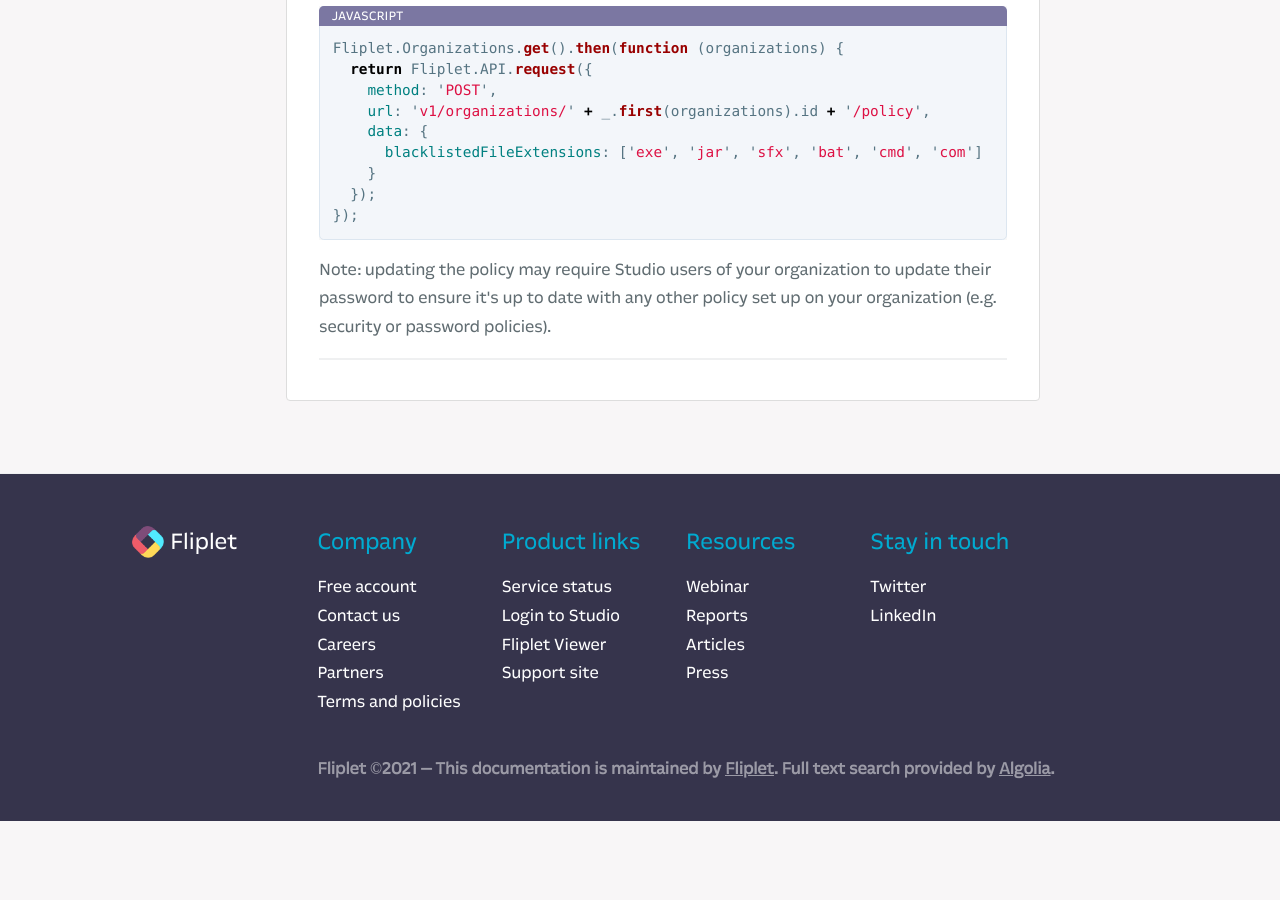
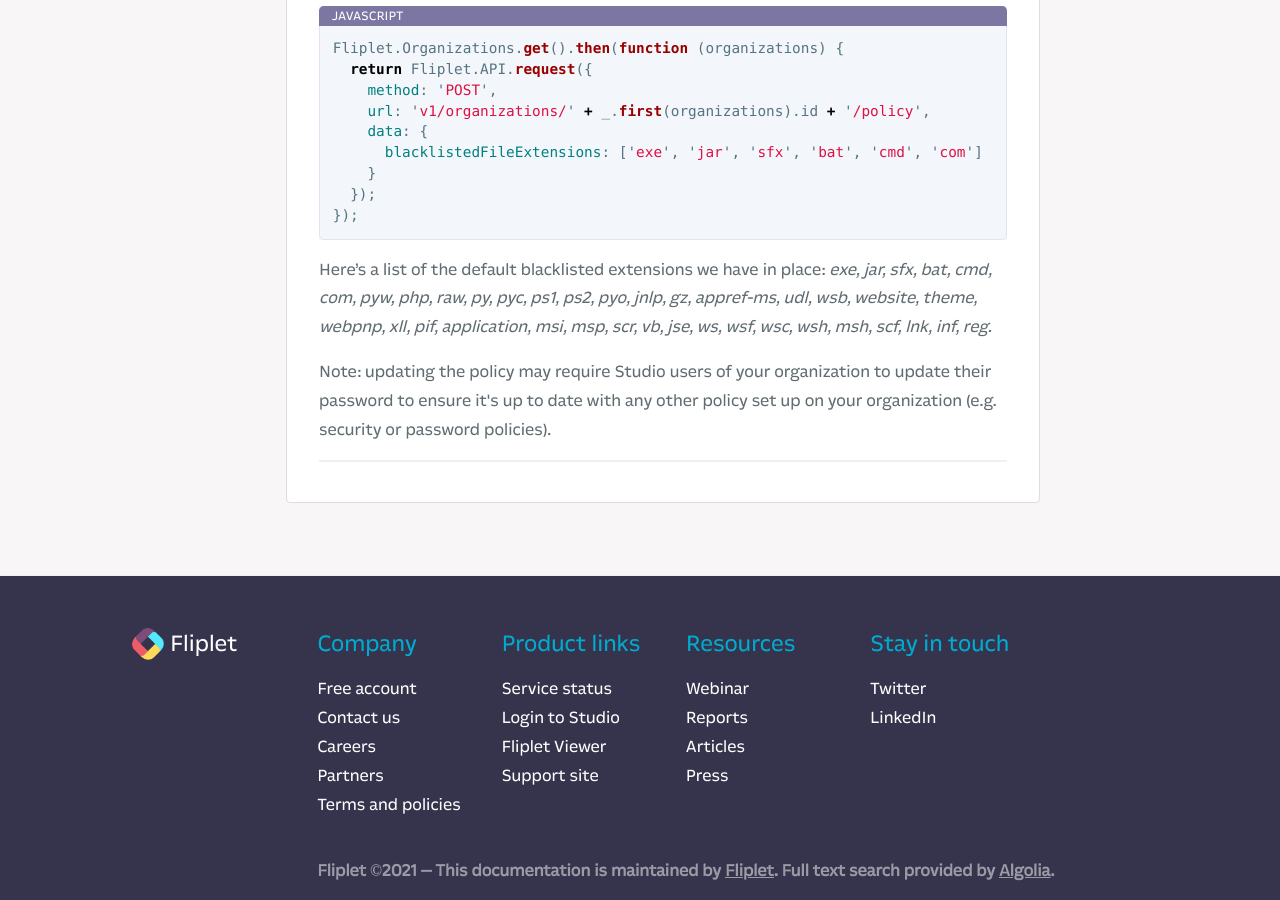
Before and after one commit to Fliplet/fliplet-cli, a Jekyll site: the page built from docs/API/core/organizations.md, in a window 1280 px wide and 900 px high, scrolled down 3232 px. Built offline with Jekyll 4.4.1, drawn with Linux system fonts in a browser that asks for light colours; nearby versions of some CDN libraries; our own code applies the rules of GitHub Pages for plain Markdown files; library files that are not in the unit come from our copies; comment, search, counter and statistics services are not loaded; a style sheet for code colours, icons or effects is not loaded; before the commit the page ends 4053 px from its top, so only the background shows below that.

Commit message:
added list of blacklisted extensions

````diff
--- a/docs/API/core/organizations.md
+++ b/docs/API/core/organizations.md
@@ -129,6 +129,8 @@
 });
 ```
 
+Here's a list of the default blacklisted extensions we have in place: *exe, jar, sfx, bat, cmd, com, pyw, php, raw, py, pyc, ps1, ps2, pyo, jnlp, gz, appref-ms, udl, wsb, website, theme, webpnp, xll, pif, application, msi, msp, scr, vb, jse, ws, wsf, wsc, wsh, msh, scf, lnk, inf, reg.*
+
 <p class="note">Note: updating the policy may require Studio users of your organization to update their password to ensure it's up to date with any other policy set up on your organization (e.g. security or password policies).</p>
 
 ---
````
